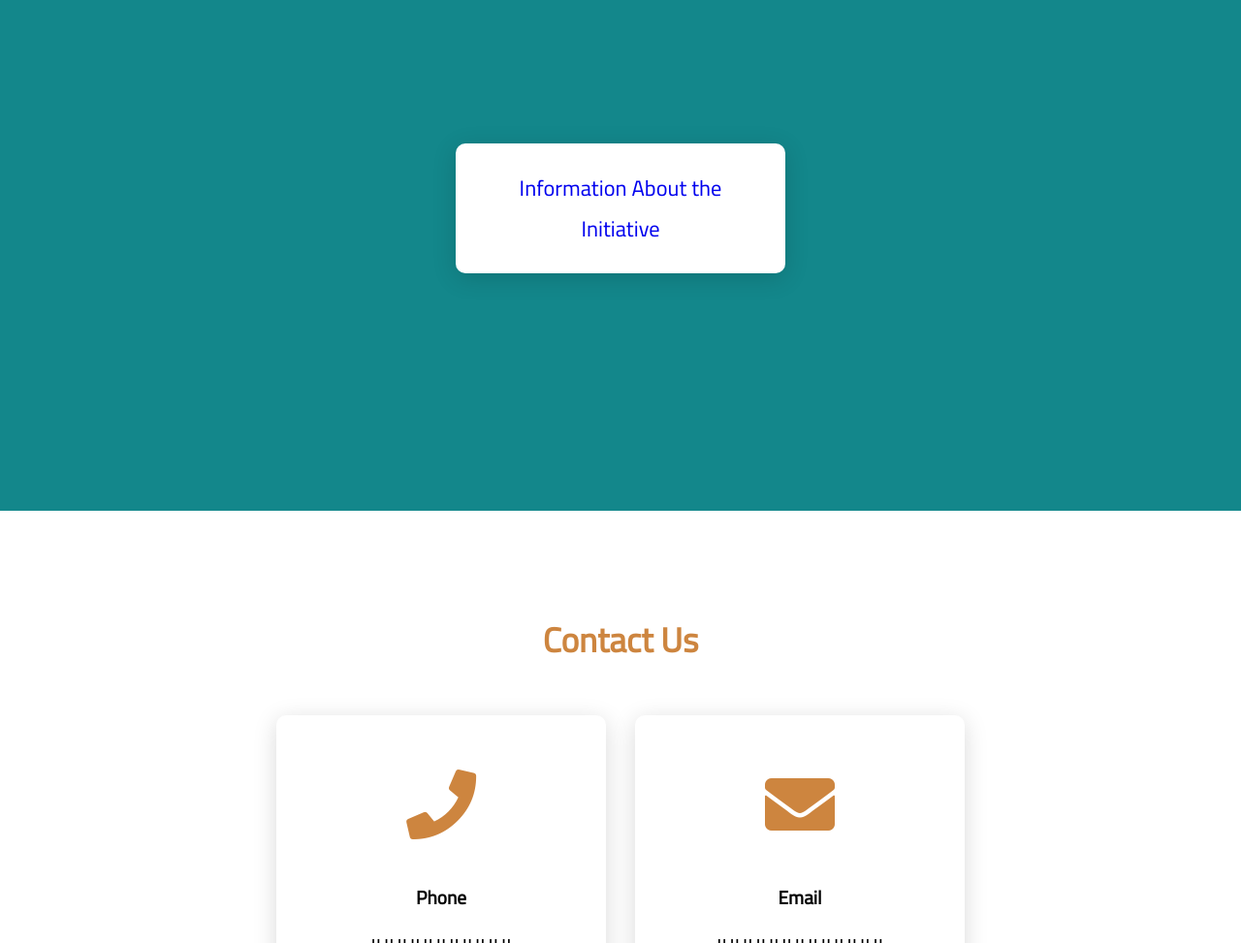
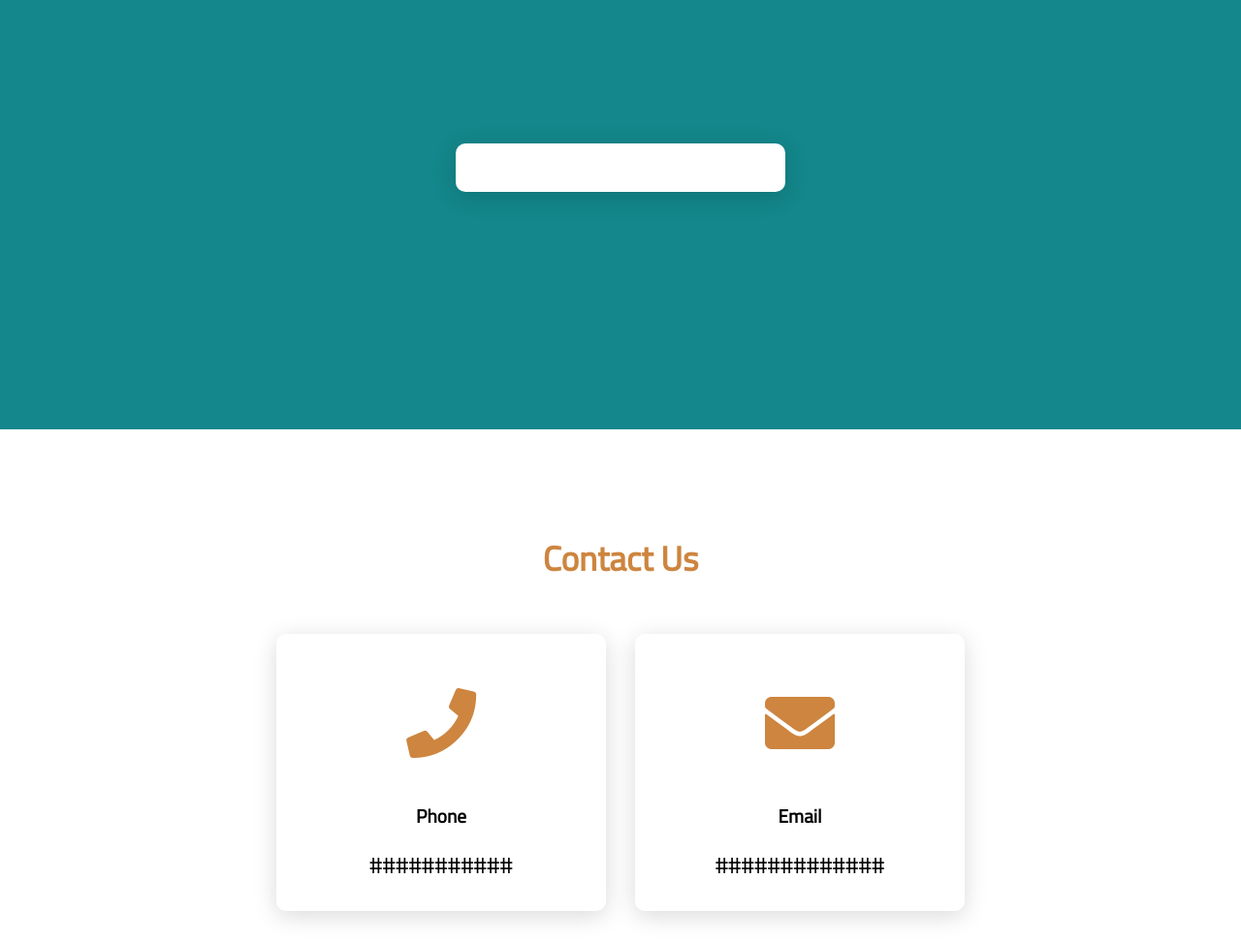
Before and after one commit to OurStreetsandStories/nablus, a plain HTML site: page index_eng.html in a window 1280 px wide. Shown: the part 2684-3657 px from the top of the page at 97% size. Drawn offline with Linux system fonts and the light colour scheme.

Commit message:
Update index_eng.html

```diff
--- a/index_eng.html
+++ b/index_eng.html
@@ -76,7 +76,6 @@
                     <div class="icon">
                     </div>
                     <div class="info">
-                        <a href="about_eng.html" style="font-size: 1.4em; text-decoration: none;">Information About the Initiative</a>
                     </div>
                 </div>
             </div>
```
